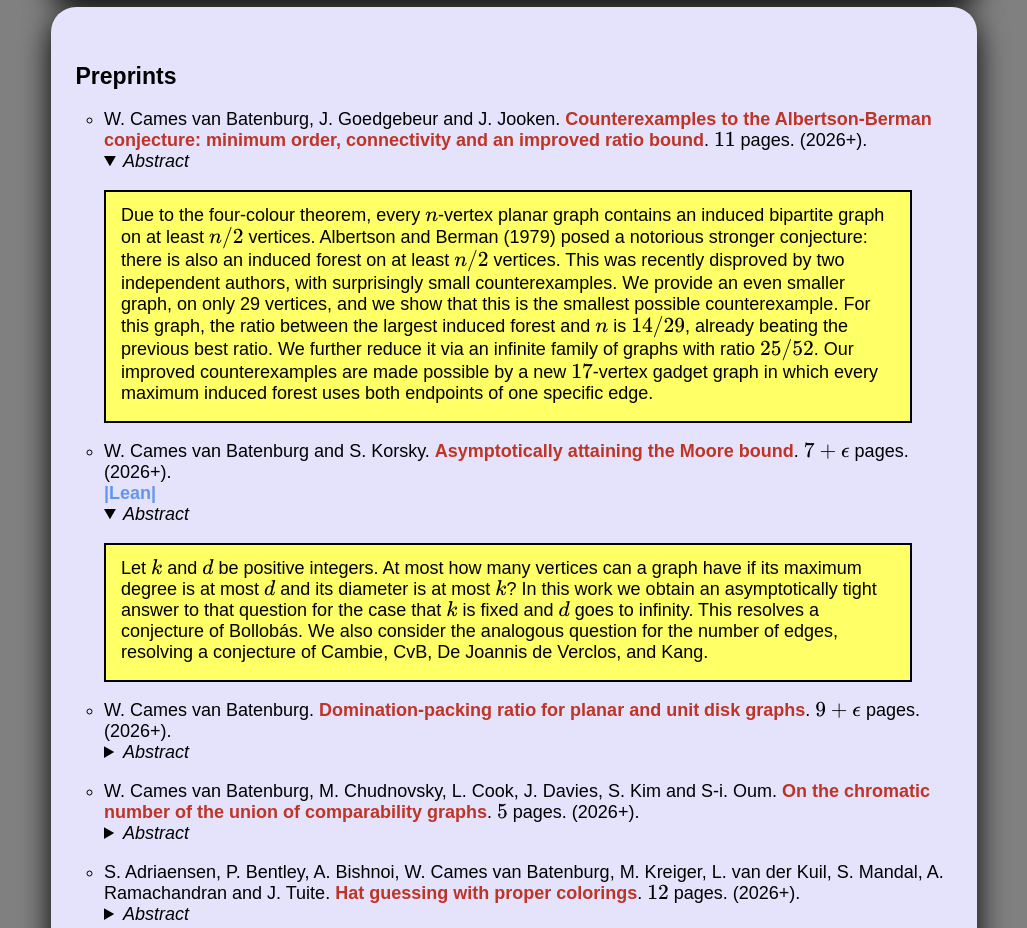
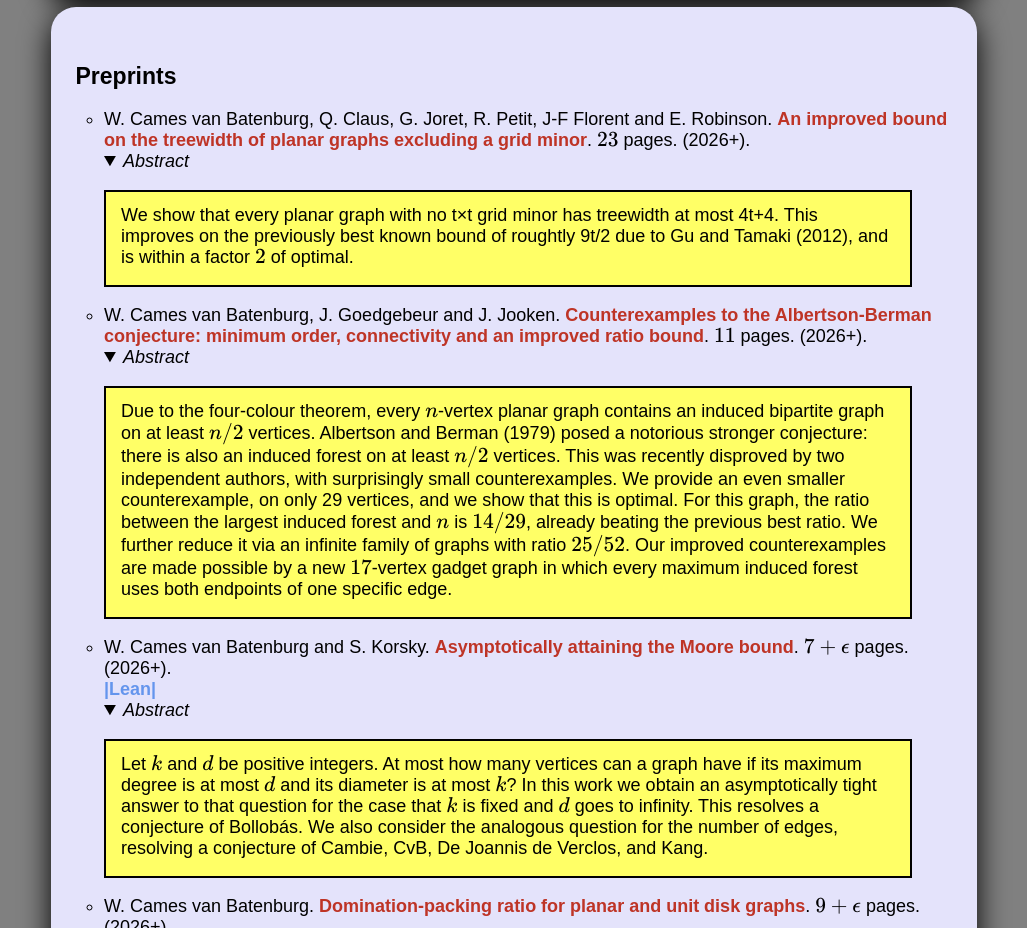
Before and after one commit to woutercvb/woutercvb.github.io, a plain HTML site: page index.html in a window 1280 px wide. Shown: the part 547-1475 px from the top of the page, without its empty margins (126-1153 px from the left). Drawn offline with nearby package versions, Linux system fonts and the light colour scheme; some packages are replaced by stand-ins of ours.

Commit message:
Add files via upload
added grid minor paper

```diff
--- a/index.html
+++ b/index.html
@@ -91,9 +91,14 @@ E-mail
 </h2>
 	<ul>
 
+<li>  W. Cames van Batenburg, Q. Claus, G. Joret, R. Petit, J-F Florent and E. Robinson.  <a href="https://doi.org/10.48550/arXiv.2609.15596"> An improved bound on the treewidth of planar graphs excluding a grid minor</a>. $23$ pages. (2026+). <br/>
+<details open><summary><i>Abstract</i></summary><p class="indetails">
+We show that every planar graph with no t×t grid minor has treewidth at most 4t+4. This improves on the previously best known bound of roughtly 9t/2 due to Gu and Tamaki (2012), and is within a factor $2$ of optimal.
+</p></details>
+
 <li>  W. Cames van Batenburg, J. Goedgebeur and J. Jooken.  <a href="https://doi.org/10.48550/arXiv.2608.23260"> Counterexamples to the Albertson-Berman conjecture: minimum order, connectivity and an improved ratio bound</a>. $11$ pages. (2026+). <br/>
 <details open><summary><i>Abstract</i></summary><p class="indetails">
-Due to the four-colour theorem, every $n$-vertex planar graph contains an induced bipartite graph on at least $n/2$ vertices. Albertson and Berman (1979) posed a notorious stronger conjecture: there is also an induced forest on at least $n/2$ vertices. This was recently disproved by two independent authors, with surprisingly small counterexamples. We provide an even smaller graph, on only 29 vertices, and we show that this is the smallest possible counterexample. For this graph, the ratio between the largest induced forest and $n$ is $14/29$, already beating the previous best ratio. We further reduce it via an infinite family of graphs with ratio $25/52$. Our improved counterexamples are made possible by a new $17$-vertex gadget graph in which every maximum induced forest uses both endpoints of one specific edge. </p></details>
+Due to the four-colour theorem, every $n$-vertex planar graph contains an induced bipartite graph on at least $n/2$ vertices. Albertson and Berman (1979) posed a notorious stronger conjecture: there is also an induced forest on at least $n/2$ vertices. This was recently disproved by two independent authors, with surprisingly small counterexamples. We provide an even smaller counterexample, on only 29 vertices, and we show that this is optimal. For this graph, the ratio between the largest induced forest and $n$ is $14/29$, already beating the previous best ratio. We further reduce it via an infinite family of graphs with ratio $25/52$. Our improved counterexamples are made possible by a new $17$-vertex gadget graph in which every maximum induced forest uses both endpoints of one specific edge. </p></details>
 
 <li>  W. Cames van Batenburg and S. Korsky.  <a href="https://doi.org/10.48550/arXiv.2608.03965"> Asymptotically attaining the Moore bound</a>. $7+\epsilon$ pages. (2026+). <br/>
 <a class="extra" href="https://github.com/woutercvb/wewantmoore"> |Lean| </a>
@@ -119,7 +124,7 @@ This is about a guessing game played on a graph $G$.
 
 Imagine each vertex of the graph is a person, each of which gets a fancy hat on their head. Every hat has one of $q$ possible colours. Every person can only see the hat colours of its direct neighbours, and in particular not their own colour. To win the game, at least one person will need to correctly guess the color of its own hat. To achieve this goal, the people may first discuss and devise a strategy. This discussion takes place before the start of the game and before the placement of the hats. What is the smallest integer $q$ such that there exists a strategy for which the people will always win the game, no matter how the hats are subsequently placed? This is the classic Hat Guessing Game.</br></br>
 
-The current paper studies a natural variant where additionally the colourings must be proper; every two adjacent people receive distinct hat colours. This means that the people have more information available, so a priori they may also have a winning strategy for larger values of $q$. Among many other results, this paper shows that if the maximum degree of the graph is $\Delta$, then there is still no winning strategy whenever $q>=(1+e)\Delta$. On the positive side, when $G$ is the complete graph with $n$ vertices, then the people can win with $q=2n-1$ colours, essentially twice the optimum for the classic Hat Guessing Game.
+The current paper studies a natural variant where additionally the colourings must be proper; every two adjacent people receive distinct hat colours. This means that the people have more information available, so a priori they may also have a winning strategy for larger values of $q$. Among many other results, this paper shows that if the maximum degree of the graph is $\Delta$, then there is still no winning strategy whenever $q \ge (1+e)\Delta$. On the positive side, when $G$ is the complete graph with $n$ vertices, then the people can win with $q=2n-1$ colours, essentially twice the optimum for the classic Hat Guessing Game.
 
 </br></br>
 In technical terms, the hat guessing games are equivalent to a question about the existence of independent transversals in certain hypergraphs.
@@ -480,6 +485,7 @@ Collaborators
 	<a href="https://perso.liris.cnrs.fr/nbousquet/"> Nicolas Bousquet</a>,
 	<a href="https://stijncambie.github.io/"> Stijn Cambie</a>,
 	<a href="https://web.math.princeton.edu/~mchudnov/"> Maria Chudnovsky</a>,
+	<a href="https://scholar.google.com/citations?hl=nl&user=mSSeR6QAAAAJ"> Quentin Claus</a>,
 	<a href="https://dimag.ibs.re.kr/home/cook/"> Linda Cook</a>,
 	<a href="https://graphcoloringmethods.com/writing.html"> Daniel Cranston</a>,
 	<a href="https://www.ewandavies.org/"> Ewan Davies</a>,
@@ -495,7 +501,7 @@ Collaborators
 	<a href="http://www.math.ru.nl/~rkang/"> Ross J. Kang</a>,
 	<a href="https://www.labri.fr/perso/fkardos"> Franti&#353;ek Kardo&#353;</a>,
 	<a href="https://skelk.sdf-eu.org/"> Steven Kelk</a>,
-	<a href="https://dimag.ibs.re.kr/home/seokbeom/> Seokbeom Kim</a>,
+	<a href="https://dimag.ibs.re.kr/home/seokbeom/"> Seokbeom Kim</a>,
 	<a href="https://scholar.google.com/citations?hl=nl&user=hiAhMTgAAAAJ"> Samuel Korsky</a>,
 	<a href="https://www.universiteitleiden.nl/en/staffmembers/lars-van-der-kuil#tab-1"> Lars van der Kuil</a>,
 	<a href="http://perso.ens-lyon.fr/william.lochet/"> William Lochet</a>,
@@ -505,9 +511,11 @@ Collaborators
 	<a href="http://www.math.rug.nl/~tobias/"> Tobias M&uuml;ller</a>,
 	<a href="https://sangil.dimag.kr/"> Sang-il Oum</a>,
 	<a href="https://sites.google.com/site/vireshspatel/"> Viresh Patel</a>,
+	<a href="https://scholar.google.com/citations?hl=nl&user=E8xLV1IAAAAJ"> Robin Petit</a>,
 	<a href="http://www.lbgi.fr/~pirot/"> Fran&ccedil;ois Pirot</a>,
 	<a href="https://www.tudelft.nl/ewi/over-de-faculteit/afdelingen/applied-mathematics/people/a-ananth-ravi-msc"> Ananth Ravi</a>,
 	<a href="https://perso.limos.fr/~jfraymon/"> Jean-Florent Raymond</a>,
+	<a href="https://eileen.robinson.web.ulb.be/"> Eileen Robinson</a>,
 	<a href="https://uwaterloo.ca/scholar/mrundstr/home"> Matthieu Rundstr&ouml;m</a>,
 	<a href="https://www.uni-ulm.de/mawi/mawi-or/mitarbeiter/arthur-ulmer/"> Arthur Ulmer</a>,
 	<a href="https://xiaochenzheng.github.io/"> Xiaochen Y. Zheng</a>,
```
